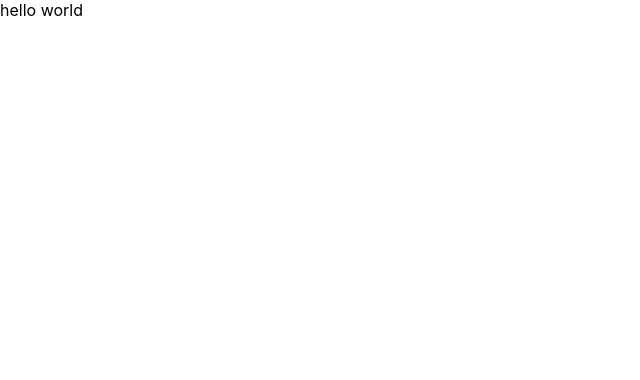
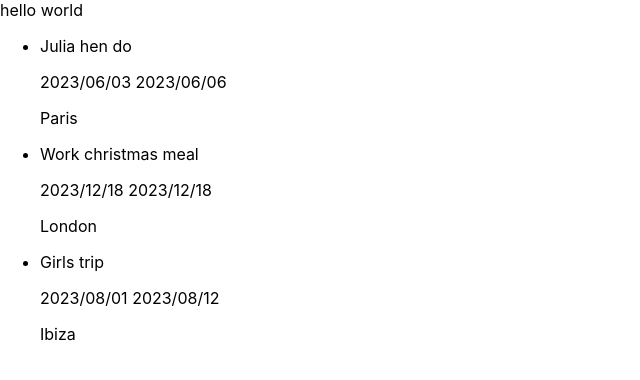
Before and after one commit to SchoolOfCode/bc13_final-project_front-end-amb, a React (Create React App) app: page / in a window 1280 px wide. Shown: the top 380 px of the page, without its empty margins (0-640 px from the left). Built offline with nearby package versions, Linux system fonts and the light colour scheme.

Commit message:
map trips

```diff
--- a/src/components/ViewTripsPage/viewTripsPage.tsx
+++ b/src/components/ViewTripsPage/viewTripsPage.tsx
@@ -1,8 +1,42 @@
 import React from 'react'
 
+const tripsArr = [
+    {
+        tripName: 'Julia hen do',
+        startDate: '2023/06/03',
+        endDate: '2023/06/06',
+        location: 'Paris'
+
+    },
+
+    {
+        tripName: 'Work christmas meal',
+        startDate: '2023/12/18',
+        endDate: '2023/12/18',
+        location: 'London'
+    },
+     {
+        tripName: 'Girls trip',
+        startDate: '2023/08/01',
+        endDate: '2023/08/12',
+        location: 'Ibiza'
+     }
+
+]
+
 const ViewTrips = () => {
-    return <>
-    </>
+    return (
+        <ul>
+            {tripsArr.map((trip) => {
+                return (<li>
+                    <p>{trip.tripName}</p>
+                    <p>{trip.startDate} {trip.endDate}</p>
+                    <p>{trip.location}</p>
+                </li>)
+            })}
+        </ul>
+    )
+
 }
 
 export default ViewTrips
```
